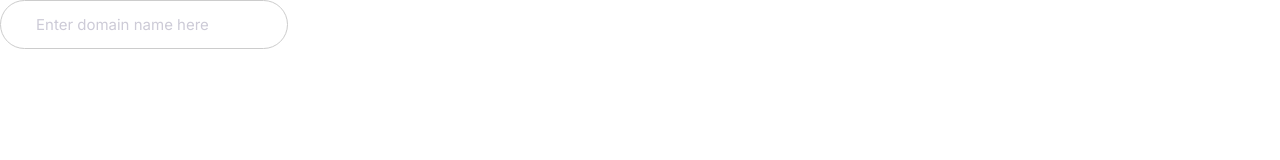
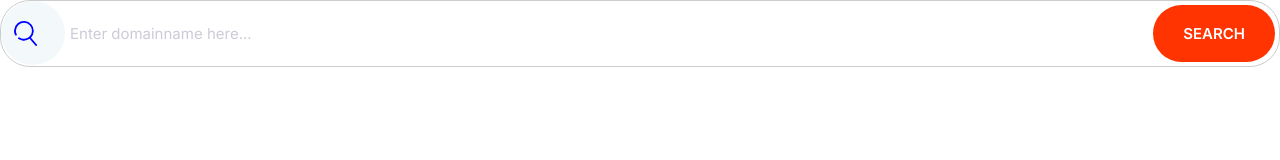
Before and after one commit to valen1965/MOSHIFY-project, a plain HTML site: page index.html in a window 1280 px wide. Drawn offline with Linux system fonts and the light colour scheme.

Commit message:
Build Input-group.

```diff
--- a/CSS/styles.css
+++ b/CSS/styles.css
@@ -6,6 +6,8 @@
   --color-accent: #ff3400;
   --color-headings: #1b0760;
   --color-bodytext: #918ca4;
+  --color-borders: #ccc;
+  --border-radius: 30px;
 }
 
 *,
@@ -172,7 +174,7 @@ a {
 }
 
 .icon--primary {
-  fill: #fff;
+  fill: blue;
 }
 
 .icon-container {
@@ -189,11 +191,9 @@ a {
 
 .btn {
   align-items: center;
-  border-radius: 30px;
+  border-radius: var(--border-radius);
   border: 0;
   cursor: pointer;
-  display: flex;
-  border-radius: 30px;
   border: 0;
   cursor: pointer;
   font-size: 1.8rem;
@@ -257,8 +257,8 @@ a {
 
 /* TODO:   Inputs  */
 .input {
-  border-radius: 30px;
-  border: 1px solid #ccc;
+  border-radius: var(--border-radius);
+  border: 1px solid var(--color-borders);
   color: var(--color-headings);
   font-size: 2rem;
   outline: 0;
@@ -270,6 +270,22 @@ a {
   color: #cdcbd7;
 }
 
+.input-group {
+  border: 1px solid var(--color-borders);
+  border-radius: var(--border-radius);
+  display: flex;
+}
+
+.input-group .input {
+  border: 0;
+  flex-grow: 1;
+  padding: 1.5rem 0.5rem;
+}
+
+.input-group .btn {
+  margin: 4px;
+}
+
 @media screen and (min-width: 1024px) {
   .input {
     font-size: 1.5rem;
--- a/index.html
+++ b/index.html
@@ -15,7 +15,20 @@
     <title>Document</title>
   </head>
    <body>
-    <input type="text" class="input" placeholder="Enter domain name here">
-    <body>
+    <div class="input-group">
+      <span class="icon-container">
+        <svg class="icon icon--primary">
+          <use xlink:href="images/sprite.svg#search"></use>
+        </svg>
+      </span>
+
+      <input
+        type="text"
+        class="input"
+        placeholder="Enter domainname here..."
+        />
+      <button class="btn btn--accent">Search</button>
+    </div>
+   <body>
   <head>
 </html>
```
Also changed, not shown: components/inpug-group.html (added, +10 -0 lines).
